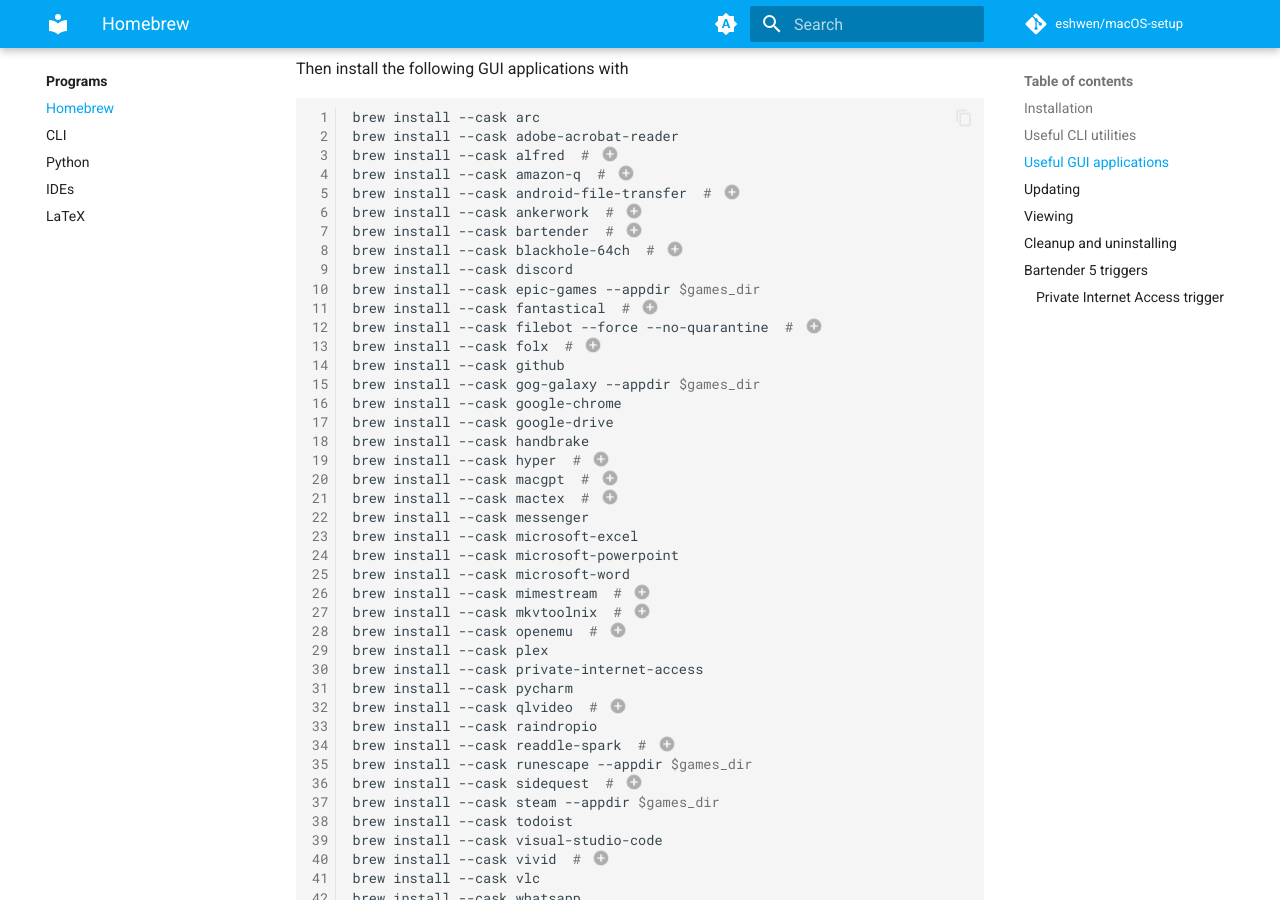
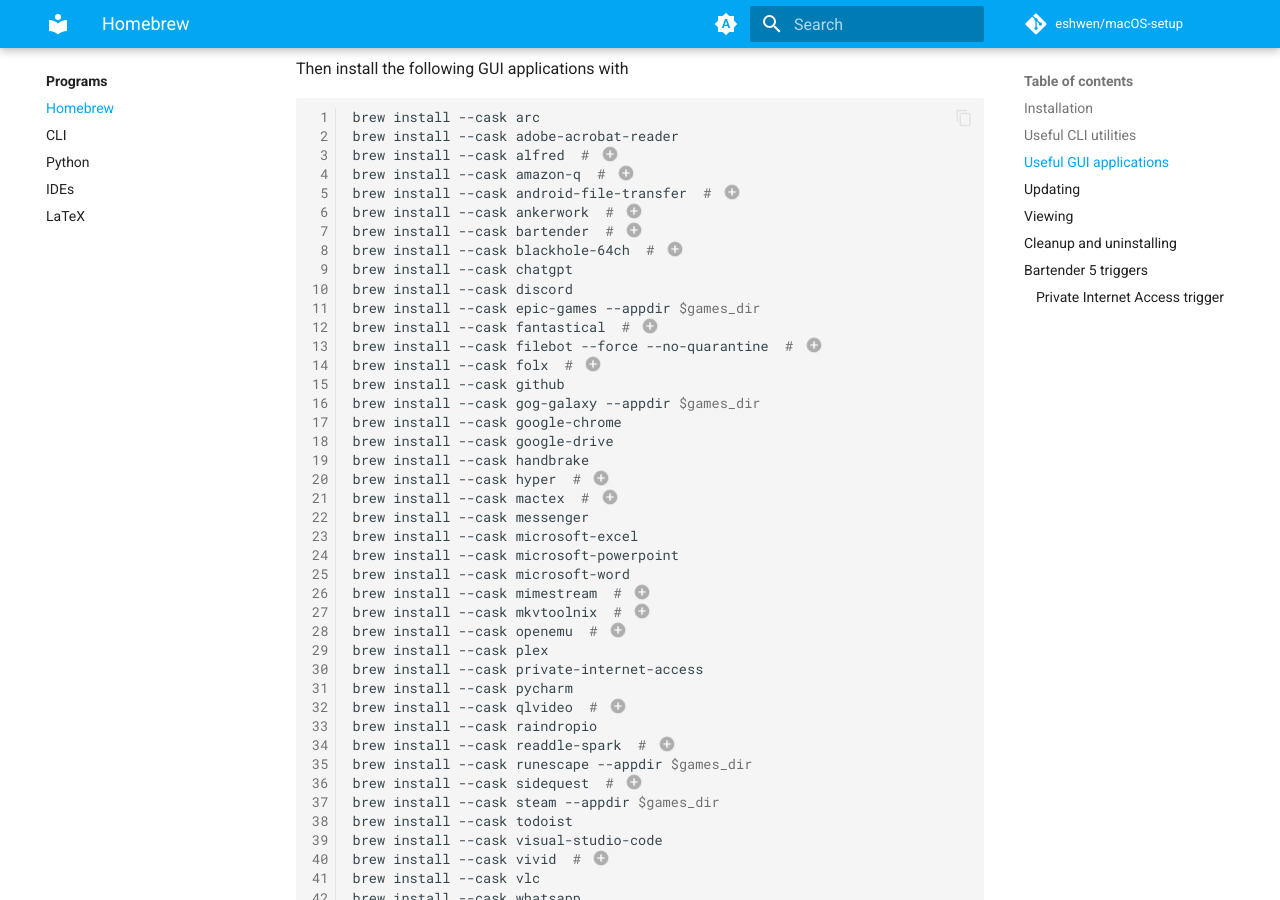
Before and after one commit to eshwen/macOS-setup, an MkDocs documentation site: the page built from docs/programs/homebrew.md, in a window 1280 px wide and 900 px high, scrolled down 942 px. Built offline with MkDocs 1.6.1 and Material for MkDocs 9.7.7, drawn with Linux system fonts in a browser that asks for light colours; comment, search, counter and statistics services are not loaded; the version menu is left out.

Commit message:
Use ChatGPT instead of MacGPT

```diff
--- a/docs/programs/homebrew.md
+++ b/docs/programs/homebrew.md
@@ -58,6 +58,7 @@
 brew install --cask ankerwork  # (4)
 brew install --cask bartender  # (5)
 brew install --cask blackhole-64ch  # (6)
+brew install --cask chatgpt
 brew install --cask discord
 brew install --cask epic-games --appdir $games_dir
 brew install --cask fantastical  # (7)
@@ -69,7 +70,6 @@
 brew install --cask google-drive
 brew install --cask handbrake
 brew install --cask hyper  # (10)
-brew install --cask macgpt  # (11)
 brew install --cask mactex  # (12)
 brew install --cask messenger
 brew install --cask microsoft-excel
```
